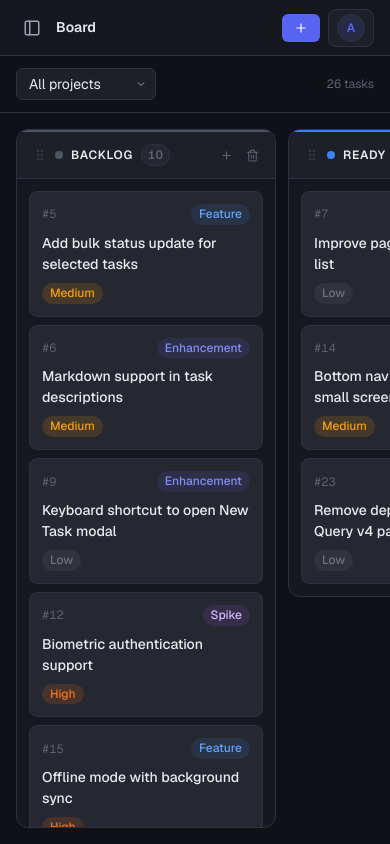
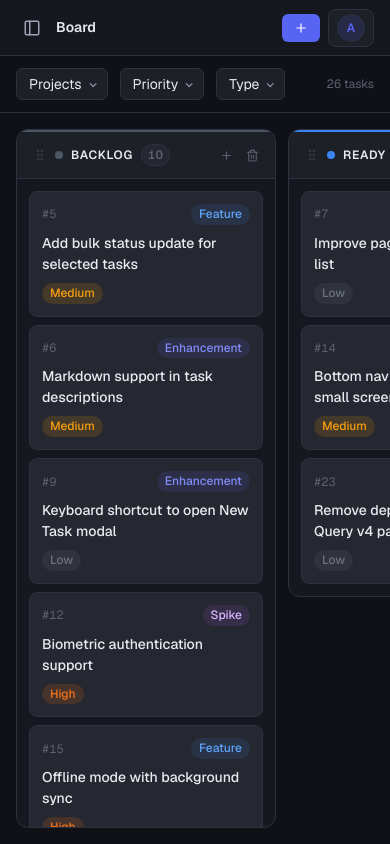
Before and after one commit to jhaysdevs/trackr, a Next.js app: page /board in a window 390 px wide. Built offline with nearby package versions, Linux system fonts and the light colour scheme.

Commit message:
updating filters on kanban board and modifying mobile styles on sidebar

```diff
--- a/src/components/layout/Sidebar/Sidebar.module.scss
+++ b/src/components/layout/Sidebar/Sidebar.module.scss
@@ -105,3 +105,7 @@
 		height: 16px;
 	}
 }
+
+.sidebar.collapsed .navItem {
+	justify-content: center;
+}
--- a/src/components/tasks/KanbanBoard/KanbanBoard.module.scss
+++ b/src/components/tasks/KanbanBoard/KanbanBoard.module.scss
@@ -50,6 +50,120 @@
 
 	option {
 		background: v.$color-bg-overlay;
+	}
+}
+
+.filterDropdown {
+	position: relative;
+}
+
+.filterButton {
+	list-style: none;
+	height: 32px;
+	display: inline-flex;
+	align-items: center;
+	padding: 0 v.$space-3;
+	background: v.$color-bg-raised;
+	border: 1px solid v.$color-border;
+	border-radius: v.$radius-base;
+	color: v.$color-text-primary;
+	font-size: v.$font-size-sm;
+	cursor: pointer;
+	user-select: none;
+	white-space: nowrap;
+
+	&::-webkit-details-marker {
+		display: none;
+	}
+
+	&::after {
+		content: "";
+		width: 5px;
+		height: 5px;
+		margin-left: v.$space-2;
+		border-right: 1.5px solid v.$color-text-secondary;
+		border-bottom: 1.5px solid v.$color-text-secondary;
+		transform: rotate(45deg) translateY(-1px);
+		transition: transform v.$transition-base;
+	}
+}
+
+.filterDropdown[open] .filterButton {
+	border-color: v.$color-border-focus;
+	box-shadow: 0 0 0 2px v.$color-accent-muted;
+
+	&::after {
+		transform: rotate(-135deg) translateY(-1px);
+	}
+}
+
+.filterMenu {
+	position: absolute;
+	top: calc(100% + v.$space-2);
+	left: 0;
+	width: 210px;
+	max-height: 280px;
+	background: v.$color-bg-overlay;
+	border: 1px solid v.$color-border;
+	border-radius: v.$radius-md;
+	box-shadow: v.$shadow-base;
+	padding: v.$space-2;
+	z-index: v.$z-dropdown;
+	display: flex;
+	flex-direction: column;
+	gap: v.$space-2;
+}
+
+.filterMenuHeader {
+	display: flex;
+	align-items: center;
+	justify-content: space-between;
+	padding: v.$space-1 v.$space-1 0;
+}
+
+.filterMenuTitle {
+	font-size: v.$font-size-xs;
+	font-weight: v.$font-weight-semibold;
+	color: v.$color-text-secondary;
+	text-transform: uppercase;
+	letter-spacing: 0.04em;
+}
+
+.clearBtn {
+	font-size: v.$font-size-xs;
+	color: v.$color-accent;
+
+	&:hover {
+		color: v.$color-accent-hover;
+	}
+}
+
+.filterOptions {
+	max-height: 220px;
+	overflow-y: auto;
+	padding-right: v.$space-1;
+	display: flex;
+	flex-direction: column;
+	gap: v.$space-1;
+	@include m.scrollbar-thin;
+}
+
+.filterOption {
+	display: flex;
+	align-items: center;
+	gap: v.$space-2;
+	padding: v.$space-1 v.$space-2;
+	border-radius: v.$radius-sm;
+	font-size: v.$font-size-sm;
+	color: v.$color-text-primary;
+	cursor: pointer;
+
+	&:hover {
+		background: v.$color-bg-hover;
+	}
+
+	input {
+		accent-color: v.$color-accent;
 	}
 }
 
--- a/src/components/tasks/KanbanBoard/KanbanBoard.tsx
+++ b/src/components/tasks/KanbanBoard/KanbanBoard.tsx
@@ -5,6 +5,7 @@ import {
 	useRef,
 	useEffect,
 	useCallback,
+	useMemo,
 	Fragment,
 	type KeyboardEvent,
 	type DragEvent,
@@ -19,7 +20,7 @@ import { useProjects } from '@/hooks/useProjects';
 import { tasksApi } from '@/lib/api/tasks';
 import { Badge } from '@/components/ui/Badge/Badge';
 import { formatDate, cn } from '@/lib/utils';
-import type { List, Task } from '@/types';
+import type { List, Task, TaskPriority, TaskType } from '@/types';
 import styles from './KanbanBoard.module.scss';
 
 // ─── Color palette for new lists ─────────────────────────────────────────────
@@ -29,6 +30,82 @@ const PALETTE = [
 	'#06b6d4', '#ef4444', '#22c55e', '#ec4899',
 	'#f97316', '#14b8a6', '#a855f7', '#0ea5e9',
 ];
+
+const PRIORITY_OPTIONS: Array<{ value: TaskPriority; label: string }> = [
+	{ value: 'critical', label: 'Critical' },
+	{ value: 'high', label: 'High' },
+	{ value: 'medium', label: 'Medium' },
+	{ value: 'low', label: 'Low' },
+	{ value: 'trivial', label: 'Trivial' },
+];
+
+const TYPE_OPTIONS: Array<{ value: TaskType; label: string }> = [
+	{ value: 'bug', label: 'Bug' },
+	{ value: 'feature', label: 'Feature' },
+	{ value: 'enhancement', label: 'Enhancement' },
+	{ value: 'refactor', label: 'Refactor' },
+	{ value: 'tech_debt', label: 'Tech Debt' },
+	{ value: 'documentation', label: 'Docs' },
+	{ value: 'ui_ux', label: 'UI / UX' },
+	{ value: 'performance', label: 'Performance' },
+	{ value: 'security', label: 'Security' },
+	{ value: 'devops', label: 'DevOps' },
+	{ value: 'testing', label: 'Testing' },
+	{ value: 'spike', label: 'Spike' },
+	{ value: 'integration', label: 'Integration' },
+	{ value: 'accessibility', label: 'A11y' },
+];
+
+function MultiSelectFilter<T extends string>({
+	label,
+	options,
+	selectedValues,
+	onToggle,
+	onClear,
+}: {
+	label: string;
+	options: Array<{ value: T; label: string }>;
+	selectedValues: T[];
+	onToggle: (value: T) => void;
+	onClear: () => void;
+}) {
+	const buttonLabel = selectedValues.length === 0 ? label : `${label} (${selectedValues.length})`;
+
+	return (
+		<details className={styles.filterDropdown}>
+			<summary className={styles.filterButton}>{buttonLabel}</summary>
+			<div className={styles.filterMenu}>
+				<div className={styles.filterMenuHeader}>
+					<span className={styles.filterMenuTitle}>{label}</span>
+					{selectedValues.length > 0 && (
+						<button
+							type="button"
+							className={styles.clearBtn}
+							onClick={(e) => {
+								e.preventDefault();
+								onClear();
+							}}
+						>
+							Clear
+						</button>
+					)}
+				</div>
+				<div className={styles.filterOptions}>
+					{options.map((option) => (
+						<label key={option.value} className={styles.filterOption}>
+							<input
+								type="checkbox"
+								checked={selectedValues.includes(option.value)}
+								onChange={() => onToggle(option.value)}
+							/>
+							<span>{option.label}</span>
+						</label>
+					))}
+				</div>
+			</div>
+		</details>
+	);
+}
 
 // ─── Board card ───────────────────────────────────────────────────────────────
 
@@ -191,14 +268,29 @@ export function KanbanBoard() {
 	const qc = useQueryClient();
 
 	// ── Data ──
-	const [projectId, setProjectId] = useState('');
+	const [projectFilters, setProjectFilters] = useState<string[]>([]);
+	const [priorityFilters, setPriorityFilters] = useState<TaskPriority[]>([]);
+	const [typeFilters, setTypeFilters] = useState<TaskType[]>([]);
 	const { data: rawLists = [], isPending: listsLoading } = useLists();
-	const { data: tasksData, isPending: tasksLoading } = useTasks({ pageSize: 10_000, projectId: projectId || undefined });
+	const { data: tasksData, isPending: tasksLoading } = useTasks({ pageSize: 10_000 });
 	const { data: projectsData } = useProjects();
 
 	const lists = [...rawLists].sort((a, b) => a.position - b.position);
 	const tasks = tasksData?.data ?? [];
 	const projects = projectsData?.data ?? [];
+	const projectOptions = useMemo(() => {
+		return projects.map((project) => ({ value: project.id, label: project.name }));
+	}, [projects]);
+	const filteredTasks = useMemo(() => {
+		return tasks.filter((task) => {
+			const matchesProject =
+				projectFilters.length === 0 || projectFilters.includes(task.projectId);
+			const matchesPriority =
+				priorityFilters.length === 0 || priorityFilters.includes(task.priority);
+			const matchesType = typeFilters.length === 0 || typeFilters.includes(task.type);
+			return matchesProject && matchesPriority && matchesType;
+		});
+	}, [tasks, projectFilters, priorityFilters, typeFilters]);
 
 	// ── Mutations ──
 	const createListMutation = useCreateList();
@@ -236,10 +328,10 @@ export function KanbanBoard() {
 	// ── Helpers ──
 	const tasksByList = useCallback(
 		(listId: string) => {
-			const filtered = tasks.filter((t) => t.listId === listId);
+			const filtered = filteredTasks.filter((t) => t.listId === listId);
 			return filtered.sort((a, b) => ((a.position as unknown as number) ?? Infinity) - ((b.position as unknown as number) ?? Infinity));
 		},
-		[tasks]
+		[filteredTasks]
 	);
 
 	function setCardIndicator(val: { id: string; before: boolean } | null) {
@@ -397,17 +489,40 @@ export function KanbanBoard() {
 		<div className={styles.root} onClick={() => setConfirmDeleteId(null)}>
 			{/* Toolbar */}
 			<div className={styles.toolbar}>
-				<select
-					className={styles.projectFilter}
-					value={projectId}
-					onChange={(e) => setProjectId(e.target.value)}
-				>
-					<option value="">All projects</option>
-					{projects.map((p) => (
-						<option key={p.id} value={p.id}>{p.name}</option>
-					))}
-				</select>
-				<span className={styles.taskTotal}>{tasks.length} tasks</span>
+				<MultiSelectFilter
+					label="Projects"
+					options={projectOptions}
+					selectedValues={projectFilters}
+					onToggle={(value) => {
+						setProjectFilters((prev) =>
+							prev.includes(value) ? prev.filter((item) => item !== value) : [...prev, value]
+						);
+					}}
+					onClear={() => setProjectFilters([])}
+				/>
+				<MultiSelectFilter
+					label="Priority"
+					options={PRIORITY_OPTIONS}
+					selectedValues={priorityFilters}
+					onToggle={(value) => {
+						setPriorityFilters((prev) =>
+							prev.includes(value) ? prev.filter((item) => item !== value) : [...prev, value]
+						);
+					}}
+					onClear={() => setPriorityFilters([])}
+				/>
+				<MultiSelectFilter
+					label="Type"
+					options={TYPE_OPTIONS}
+					selectedValues={typeFilters}
+					onToggle={(value) => {
+						setTypeFilters((prev) =>
+							prev.includes(value) ? prev.filter((item) => item !== value) : [...prev, value]
+						);
+					}}
+					onClear={() => setTypeFilters([])}
+				/>
+				<span className={styles.taskTotal}>{filteredTasks.length} tasks</span>
 			</div>
 
 			{/* Board */}
```
